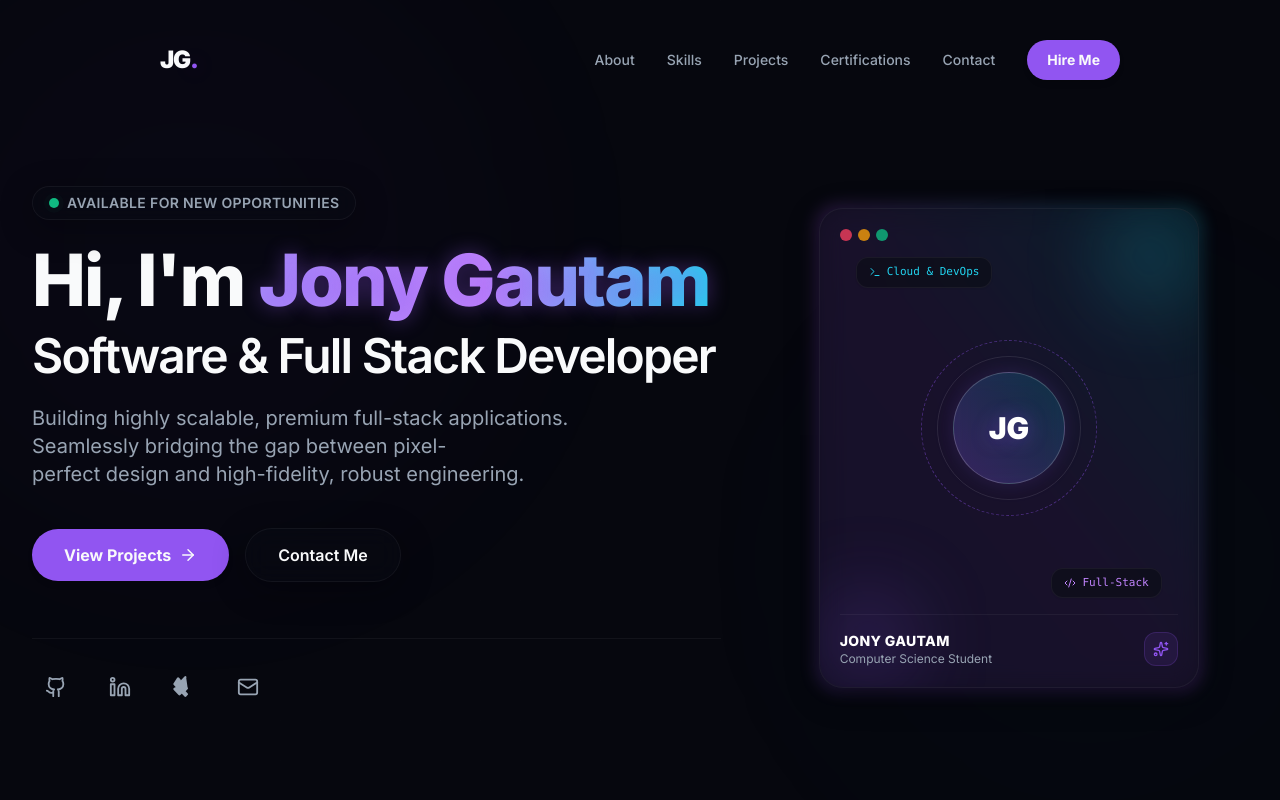
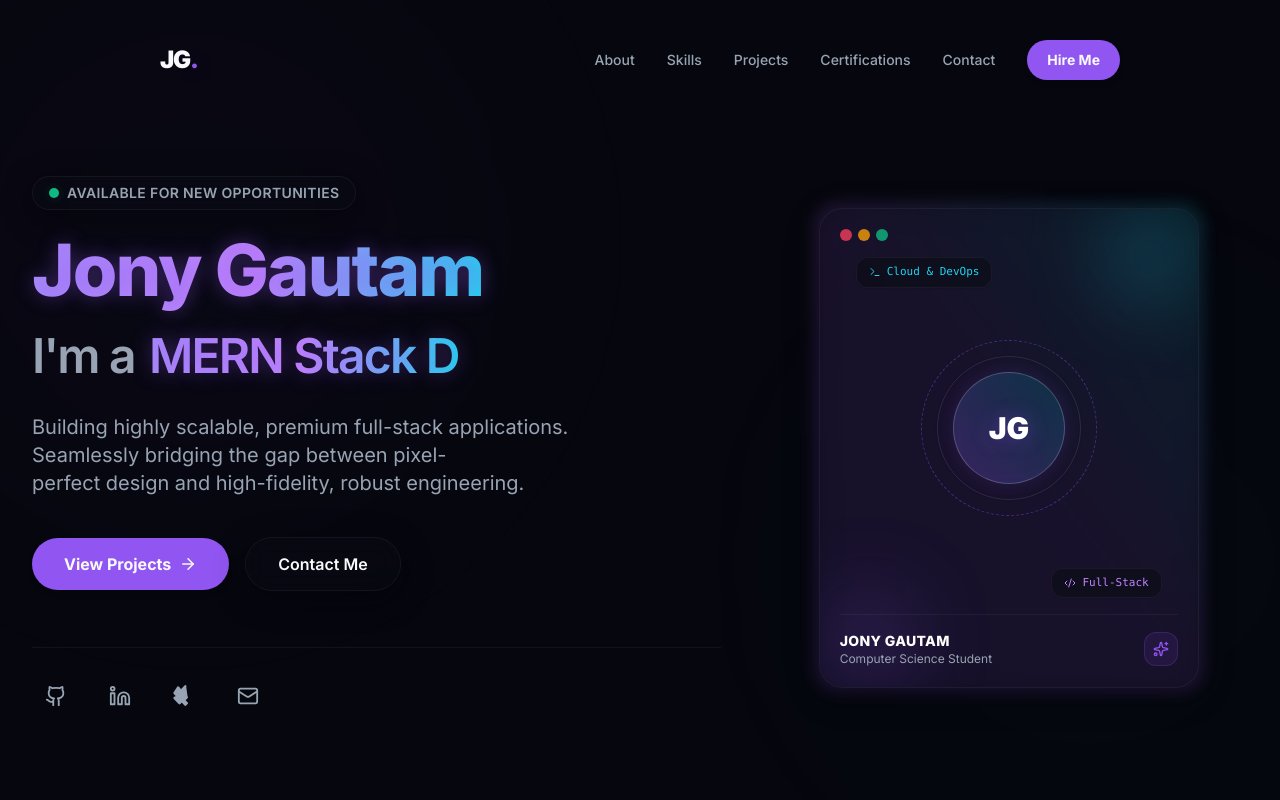
Before and after one commit to Gautam29013/PortFolio-, a Next.js app: page / in a window 1280 px wide. Shown: the top 800 px of the page. Built offline with nearby package versions, Linux system fonts and the light colour scheme.

Commit message:
feat: add typewriter animation effect to hero role description

```diff
--- a/src/app/globals.css
+++ b/src/app/globals.css
@@ -102,3 +102,8 @@
     @apply hover:bg-card/60 hover:border-white/10 hover:shadow-glow transition-all duration-300;
   }
 }
+
+@keyframes blink {
+  0%, 100% { opacity: 1; }
+  50% { opacity: 0; }
+}
--- a/src/components/Hero.tsx
+++ b/src/components/Hero.tsx
@@ -3,6 +3,7 @@
 import { motion } from "framer-motion";
 import { ArrowRight, Mail, Code2, Sparkles, Terminal } from "lucide-react";
 import Link from "next/link";
+import { useState, useEffect, useRef } from "react";
 
 const Github = ({ size = 24, className = "" }) => (
   <svg xmlns="http://www.w3.org/2000/svg" width={size} height={size} viewBox="0 0 24 24" fill="none" stroke="currentColor" strokeWidth="2" strokeLinecap="round" strokeLinejoin="round" className={className}><path d="M15 22v-4a4.8 4.8 0 0 0-1-3.5c3 0 6-2 6-5.5.08-1.25-.27-2.48-1-3.5.28-1.15.28-2.35 0-3.5 0 0-1 0-3 1.5-2.64-.5-5.36-.5-8 0C6 2 5 2 5 2c-.3 1.15-.3 2.35 0 3.5A5.403 5.403 0 0 0 4 9c0 3.5 3 5.5 6 5.5-.39.49-.68 1.05-.85 1.65-.17.6-.22 1.23-.15 1.85v4"/><path d="M9 18c-4.51 2-5-2-7-2"/></svg>
@@ -16,7 +17,57 @@ const LeetCode = ({ size = 24, className = "" }) => (
   <svg xmlns="http://www.w3.org/2000/svg" width={size} height={size} viewBox="0 0 24 24" fill="currentColor" className={className}><path d="M13.483 0a1.374 1.374 0 0 0-.961.438L7.116 6.226l-3.854 4.126a1.47 1.47 0 0 0 0 2.088l3.854 4.125 5.406 5.787a1.374 1.374 0 0 0 .961.438 1.375 1.375 0 0 0 .962-.438l1.414-1.514a1.45 1.45 0 0 0 0-2.087l-2.03-2.174 2.03-2.175a1.45 1.45 0 0 0 0-2.087L14.445 2.175A1.375 1.375 0 0 0 13.483 0zM.86 13.155a1.47 1.47 0 0 0 0 2.088l5.228 5.596a1.375 1.375 0 0 0 1.923 0l1.414-1.514a1.45 1.45 0 0 0 0-2.087L4.47 11.233l2.03-2.175a1.45 1.45 0 0 0 0-2.087L8.03 5.378a1.375 1.375 0 0 0 0-1.923L6.616 1.94a1.45 1.45 0 0 0-2.087 0L.86 7.666a1.47 1.47 0 0 0 0 2.088l2.03 2.175z"/></svg>
 );
 
+const roles = ["MERN Stack Developer", "Full Stack Developer", "Web Developer"];
+
+// Typewriter hook: types out then deletes each role in sequence
+function useTypewriter(words: string[], typeSpeed = 180, deleteSpeed = 120, pauseMs = 2000) {
+  const [displayed, setDisplayed] = useState("");
+  const [wordIdx, setWordIdx] = useState(0);
+  const [isDeleting, setIsDeleting] = useState(false);
+  const timeoutRef = useRef<ReturnType<typeof setTimeout> | null>(null);
+
+  useEffect(() => {
+    const current = words[wordIdx];
+
+    const tick = () => {
+      if (!isDeleting) {
+        // Typing forward
+        setDisplayed((prev) => {
+          const next = current.slice(0, prev.length + 1);
+          if (next === current) {
+            // Fully typed — pause then start deleting
+            timeoutRef.current = setTimeout(() => setIsDeleting(true), pauseMs);
+          } else {
+            timeoutRef.current = setTimeout(tick, typeSpeed);
+          }
+          return next;
+        });
+      } else {
+        // Deleting backward
+        setDisplayed((prev) => {
+          const next = prev.slice(0, -1);
+          if (next === "") {
+            // Fully deleted — move to next word
+            setIsDeleting(false);
+            setWordIdx((i) => (i + 1) % words.length);
+          } else {
+            timeoutRef.current = setTimeout(tick, deleteSpeed);
+          }
+          return next;
+        });
+      }
+    };
+
+    timeoutRef.current = setTimeout(tick, isDeleting ? deleteSpeed : typeSpeed);
+    return () => { if (timeoutRef.current) clearTimeout(timeoutRef.current); };
+  }, [wordIdx, isDeleting, words, typeSpeed, deleteSpeed, pauseMs]);
+
+  return displayed;
+}
+
 export function Hero() {
+  const typedText = useTypewriter(roles);
+
   return (
     <section className="relative min-h-screen flex items-center justify-center pt-24 overflow-hidden bg-background">
       {/* Background Mesh Grid */}
@@ -45,10 +96,15 @@ export function Hero() {
           </div>
 
           <h1 className="text-5xl md:text-7xl font-extrabold tracking-tight text-balance leading-[1.1]">
-            Hi, I&apos;m <span className="text-gradient text-glow">Jony Gautam</span>
+            <span className="text-gradient text-glow">Jony Gautam</span>
             <br />
-            <span className="text-3xl md:text-5xl text-foreground font-semibold mt-4 block">
-              Software & Full Stack Developer
+            <span className="text-3xl md:text-5xl font-semibold mt-4 flex items-center gap-1 flex-wrap" style={{ minHeight: "1.4em" }}>
+              <span className="text-muted-foreground">I&apos;m a&nbsp;</span>
+              <span className="text-gradient text-glow">{typedText}</span>
+              <span
+                className="inline-block w-[3px] h-[1em] bg-primary ml-0.5 align-middle"
+                style={{ animation: "blink 0.75s step-end infinite" }}
+              />
             </span>
           </h1>
 
```
